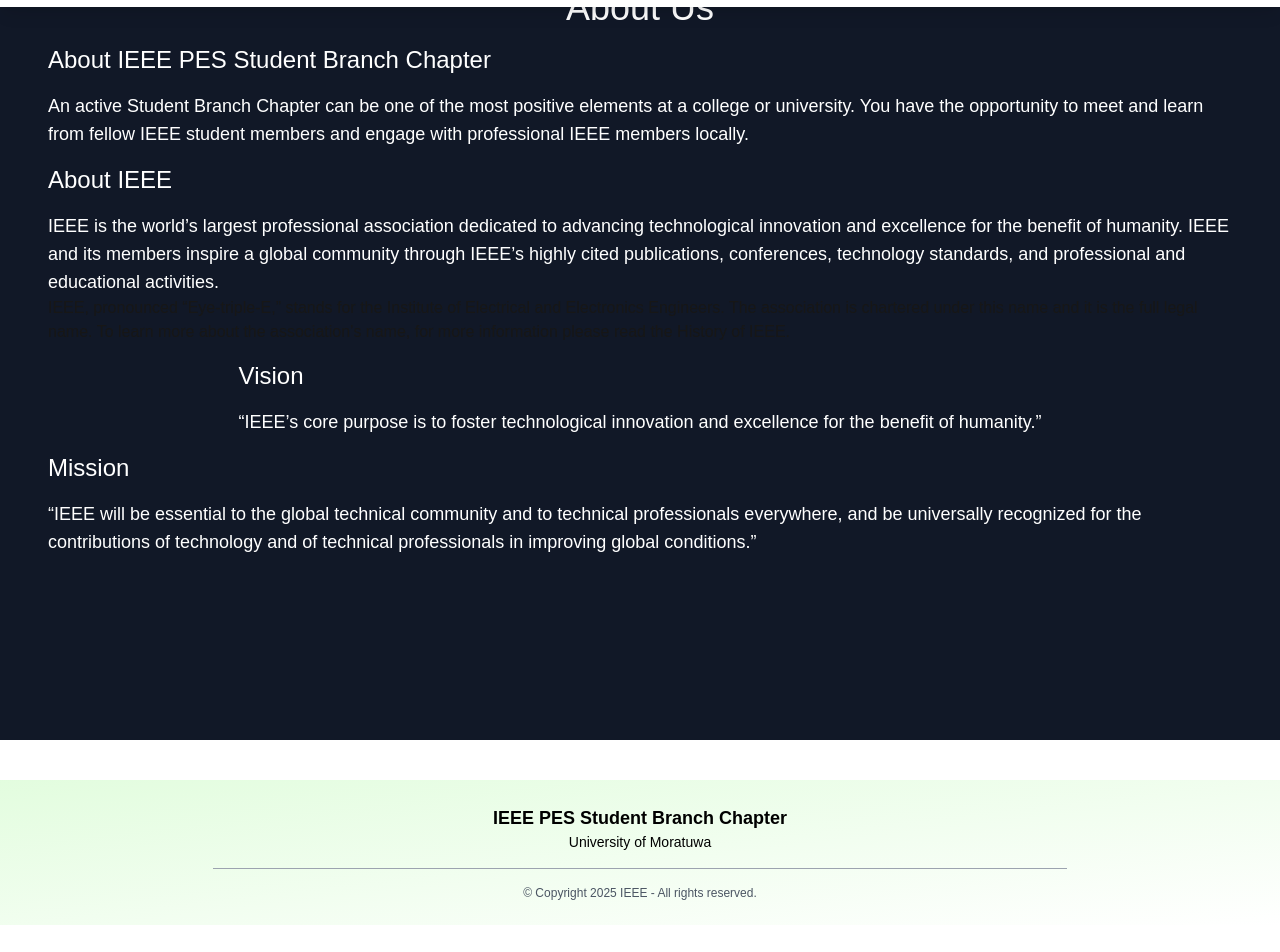
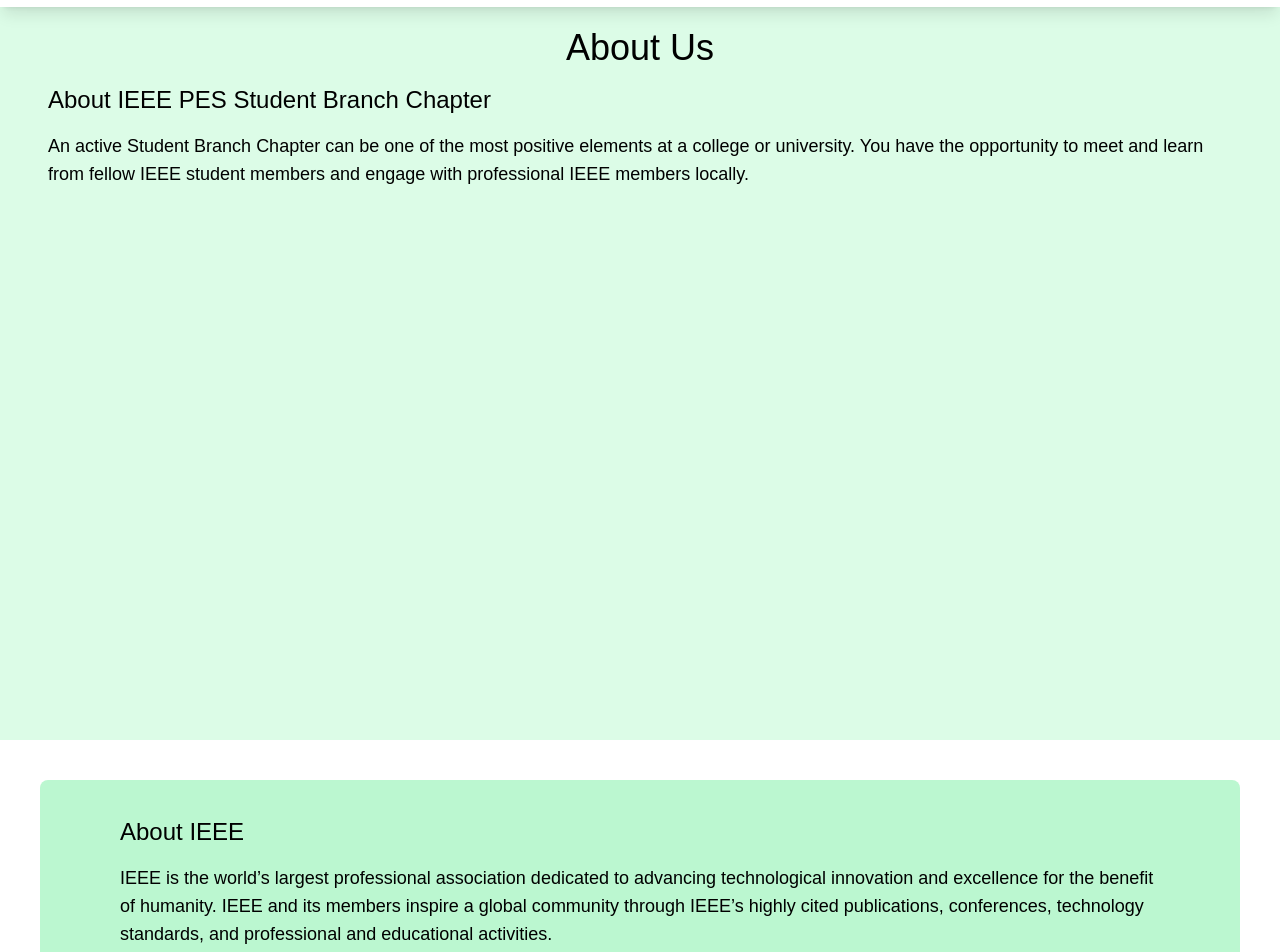
Before and after one commit to AdeepaK2/pes-official, a Next.js app: page /about in a window 1280 px wide. Shown: the part 60-1012 px from the top of the page. Before the commit the page ends 985 px from the top, so only its background shows below. Built offline with nearby package versions, Linux system fonts and the light colour scheme.

Commit message:
update about page styles and content for improved readability and accessibility

```diff
--- a/src/app/about/page.js
+++ b/src/app/about/page.js
@@ -5,27 +5,31 @@
     return (
         <>
             <Navbar />
-            <div className="p-6 md:p-12 bg-gray-900 min-h-screen flex flex-col items-center">
+            <div className="p-6 md:p-12 bg-green-100 min-h-screen flex flex-col items-center">
 
-                <h1 className="text-white text-4xl">About Us</h1>
+                <h1 className="text-black text-4xl mt-10">About Us</h1>
                 <div>
-                <h3 className="text-white text-2xl mt-4">About IEEE PES Student Branch Chapter</h3>
-                <p className="text-white text-lg mt-4">An active Student Branch Chapter can be one of the most positive elements at a college or university.  You have the opportunity to meet and learn from fellow IEEE student members and engage with professional IEEE members locally.</p>
+                <h3 className="text-black text-2xl mt-4">About IEEE PES Student Branch Chapter</h3>
+                <p className="text-black text-lg mt-4">An active Student Branch Chapter can be one of the most positive elements at a college or university.  You have the opportunity to meet and learn from fellow IEEE student members and engage with professional IEEE members locally.</p>
                 </div>
-                <div>
-                <h3 className="text-white text-2xl mt-4">About IEEE </h3>
-                <p className="text-white text-lg mt-4">IEEE is the world’s largest professional association dedicated to advancing technological innovation and excellence for the benefit of humanity. IEEE and its members inspire a global community through IEEE’s highly cited publications, conferences, technology standards, and professional and educational activities.</p>
+
+
+            </div>
+            <div className="pl-20 pr-20 pt-5 pb-5 bg-green-200 p-6 mx-10 my-10 rounded-lg">
+                <h3 className="text-black text-2xl mt-4">About IEEE </h3>
+                <p className="text-black text-lg mt-4">IEEE is the world’s largest professional association dedicated to advancing technological innovation and excellence for the benefit of humanity. IEEE and its members inspire a global community through IEEE’s highly cited publications, conferences, technology standards, and professional and educational activities.</p><br></br>
                 <p> IEEE, pronounced “Eye-triple-E,” stands for the Institute of Electrical and Electronics Engineers. The association is chartered under this name and it is the full legal name. To learn more about the association’s name, for more information please read the <a href="https://www.ieee.org/about/ieee-history.html">History of IEEE.</a></p>
                 </div>
-                <div>
-                <h3 className="text-white text-2xl mt-4">Vision </h3>
-                <p className="text-white text-lg mt-4">“IEEE’s core purpose is to foster technological innovation and excellence for the benefit of humanity.”</p>
+            <div className="flex justify-center gap-6 p-6">
+            <div className="p-5 mx-10  my-10 bg-green-300 w-1/2 rounded-lg">
+                <h3 className="text-black text-2xl mt-4">Vision </h3>
+                <p className="text-black text-lg mt-4">“IEEE’s core purpose is to foster technological innovation and excellence for the benefit of humanity.”</p>
                 </div>
-                <div>
-                <h3 className="text-white text-2xl mt-4">Mission </h3>
-                <p className="text-white text-lg mt-4">“IEEE will be essential to the global technical community and to technical professionals everywhere, and be universally recognized for the contributions of technology and of technical professionals in improving global conditions.”</p>
+                <div className="p-5 mx-10  my-10 bg-green-300 w-1/2 rounded-lg">
+                <h3 className="text-black text-2xl mt-4">Mission </h3>
+                <p className="text-black text-lg mt-4">“IEEE will be essential to the global technical community and to technical professionals everywhere, and be universally recognized for the contributions of technology and of technical professionals in improving global conditions.”</p>
                 </div>
-            </div>
+                </div>
             <Footer />
         </>
      );
```
